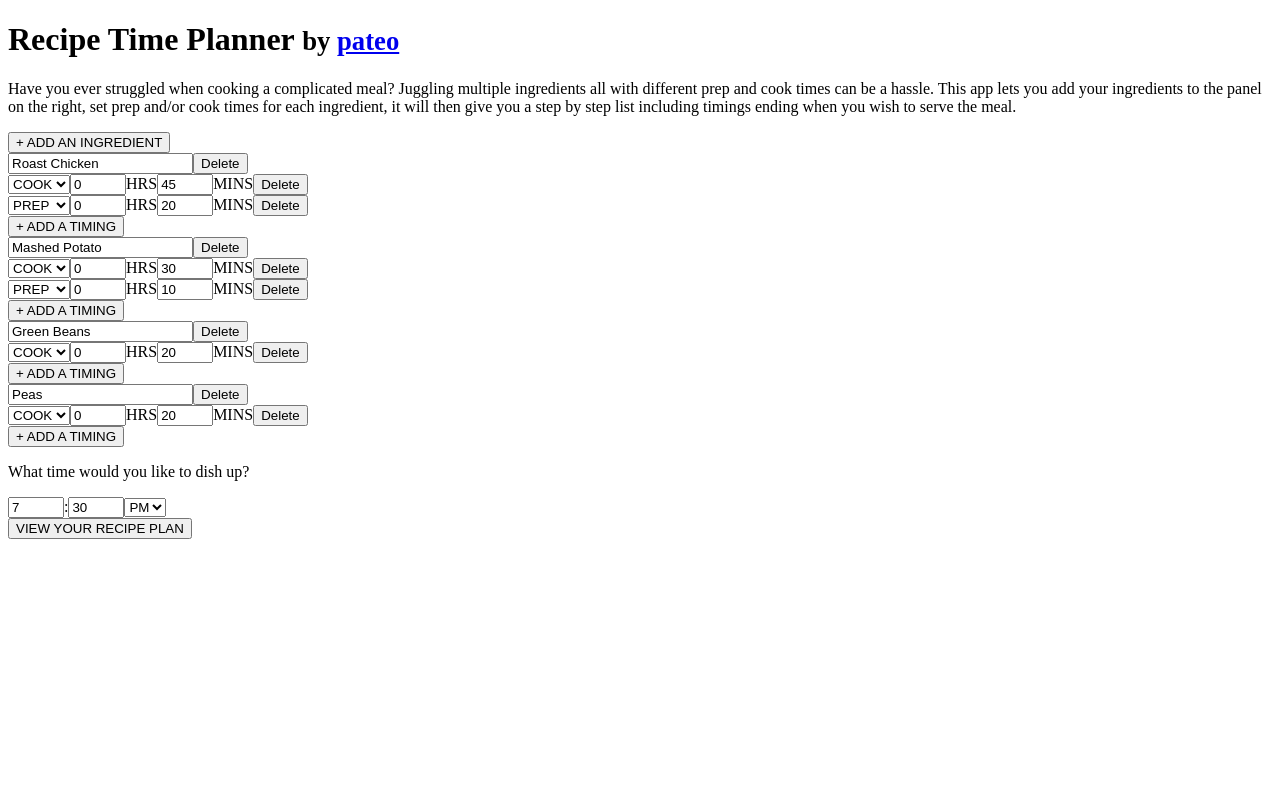
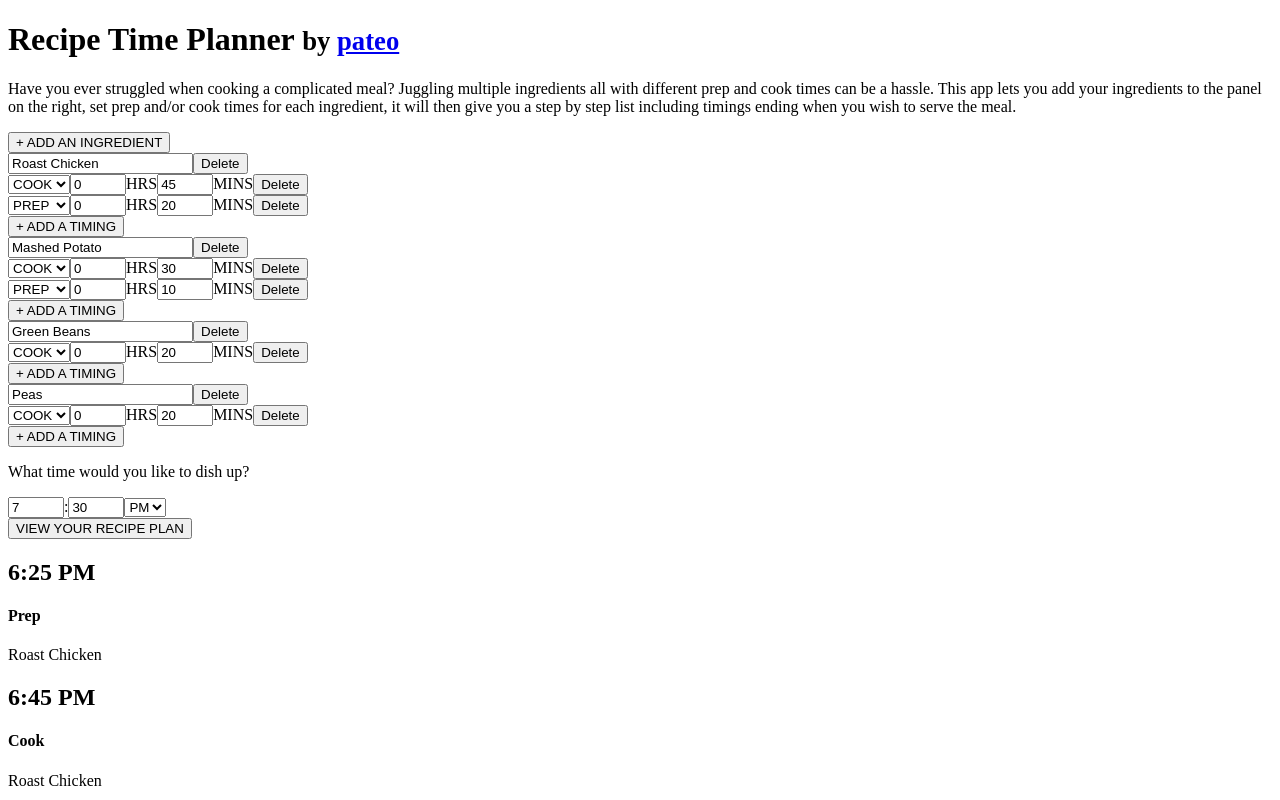
Before and after one commit to dashedstripes/recipe-time-planner, a React (Create React App) app: page / in a window 1280 px wide. Both pictures are taken after a click on the button "VIEW YOUR RECIPE PLAN". Shown: the top 800 px of the page. Built offline with nearby package versions, Linux system fonts and the light colour scheme.

Commit message:
Render out recipe plan

```diff
--- a/src/containers/IngredientsList.js
+++ b/src/containers/IngredientsList.js
@@ -1,5 +1,5 @@
 import React, { Component } from 'react'
-import { TIMING_TYPES, TIMES } from '../utils/types'
+import { TIMING_TYPES, TIMES, getTimingTypeWord } from '../utils/types'
 import generateRecipeTime from '../utils/recipeTime'
 import Button from '../components/Button';
 import IngredientTitle from '../components/IngredientTitle';
@@ -215,6 +215,31 @@ class IngredientsList extends Component {
       </div>
     )
 
+    let recipePlan = this.state.plan.map((time, index) => {
+      return (
+        <div key={index}>
+          <h2>{time.time}</h2>
+          {time.types.map((type) => {
+            if (type.ingredients.length > 0) {
+              return (
+                <div>
+                  <h4>{getTimingTypeWord(type.type)}</h4>
+                  {type.ingredients.map((ingredient) => {
+                    return (
+                      <div>
+                        {ingredient.title}
+                      </div>
+                    )
+                  })}
+                </div>
+              )
+            }
+            return null
+          })}
+        </div>
+      )
+    })
+
     return (
       <div>
         <Button onClick={this.handleAddIngredient}>+ ADD AN INGREDIENT</Button>
@@ -236,6 +261,9 @@ class IngredientsList extends Component {
             <Button onClick={this.handleSubmit}>VIEW YOUR RECIPE PLAN</Button>
           </div>
         </div>
+        <div>
+          {recipePlan}
+        </div>
       </div >
     )
   }
--- a/src/utils/recipeTime.js
+++ b/src/utils/recipeTime.js
@@ -2,38 +2,38 @@ import moment from 'moment'
 import { TIMING_TYPES, TIMES } from '../utils/types'
 
 // This is the data object we want to generate from our state
-[
-  {
-    time: '7:45 PM',
-    types: [
-      {
-        title: TIMING_TYPES.PREP,
-        ingredients: {
-          title: 'Roast Chicken'
-        }
-      },
-      {
-        title: TIMING_TYPES.COOK,
-        ingredients: {
-          title: 'Mashed Potato'
-        }
-      }
-    ]
-  },
-  {
-    time: '8:00 PM',
-    types: [
-      {
-        title: TIMING_TYPES.COOK,
-        ingredients: {
-          title: 'Green beans'
-        }
-      }
-    ]
-  }
-]
+// [
+//   {
+//     time: '7:45 PM',
+//     types: [
+//       {
+//         type: TIMING_TYPES.PREP,
+//         ingredients: [{
+//           title: 'Roast Chicken'
+//         }]
+//       },
+//       {
+//         type: TIMING_TYPES.COOK,
+//         ingredients: [{
+//           title: 'Mashed Potato'
+//         }]
+//       }
+//     ]
+//   },
+//   {
+//     time: '8:00 PM',
+//     types: [
+//       {
+//         type: TIMING_TYPES.COOK,
+//         ingredients: [{
+//           title: 'Green beans'
+//         ]
+//       }
+//     ]
+//   }
+// ]
 
-let data = []
+let formattedIngredients = []
 
 function getSuffix(value) {
   if (value === TIMES.AM) {
@@ -61,7 +61,7 @@ function formatTime(time) {
 }
 
 function generateRecipeTime({ ingredients, target }) {
-  data = []
+  formattedIngredients = []
 
   ingredients.forEach((ingredient) => {
     // For each ingredient, set the starting target time
@@ -75,7 +75,7 @@ function generateRecipeTime({ ingredients, target }) {
     ingredient.timings.forEach((timing) => {
       currentTime = calculateTime(formatTime(currentTime), timing)
 
-      data.push({
+      formattedIngredients.push({
         title: ingredient.title,
         type: parseInt(timing.type, 10),
         time: formatTime(currentTime)
@@ -83,10 +83,10 @@ function generateRecipeTime({ ingredients, target }) {
     })
   })
 
-  // Sort the data array by time so the things that need to be done first are
+  // Sort the formattedIngredients array by time so the things that need to be done first are
   // at the start of the array.
   let format = 'h:mm A'
-  data.sort((a, b) => {
+  formattedIngredients.sort((a, b) => {
     if (moment(a.time, format).isBefore(moment(b.time, format))) return -1
     if (moment(b.time, format).isBefore(moment(a.time, format))) return 1
     return 0
@@ -94,19 +94,36 @@ function generateRecipeTime({ ingredients, target }) {
 
   // Create an array of times, we will then add each ingredient to each time
   // This makes it a bit easier to manage the data in our UI
-  let times = data.map((item, index) => {
+  let times = formattedIngredients.map((item, index) => {
     return {
       time: item.time,
-      types: []
+      types: [
+        {
+          type: TIMING_TYPES.PREP,
+          ingredients: []
+        },
+        {
+          type: TIMING_TYPES.COOK,
+          ingredients: []
+        }
+      ]
     }
   }).filter((item, index, self) => self.findIndex(t => t.time === item.time) === index)
 
-  // TODO: manipulate times array to match our ideal data source at start of file
+  // Manipulate times array to match our ideal data source at start of file
   times.forEach((time) => {
-
+    formattedIngredients.forEach((ingredient) => {
+      if (time.time === ingredient.time) {
+        time.types.forEach((type) => {
+          if (type.type === ingredient.type) {
+            type.ingredients.push({
+              title: ingredient.title
+            })
+          }
+        })
+      }
+    })
   })
-
-  console.log(times)
 
   // Return fully sorted and formatted array
   return times
--- a/src/utils/types.js
+++ b/src/utils/types.js
@@ -8,7 +8,18 @@ const TIMES = {
   PM: 1
 }
 
+function getTimingTypeWord(timingType) {
+  if (timingType === TIMING_TYPES.PREP) {
+    return 'Prep'
+  }
+
+  if (timingType === TIMING_TYPES.COOK) {
+    return 'Cook'
+  }
+}
+
 module.exports = {
   TIMING_TYPES,
-  TIMES
+  TIMES,
+  getTimingTypeWord
 }
```
